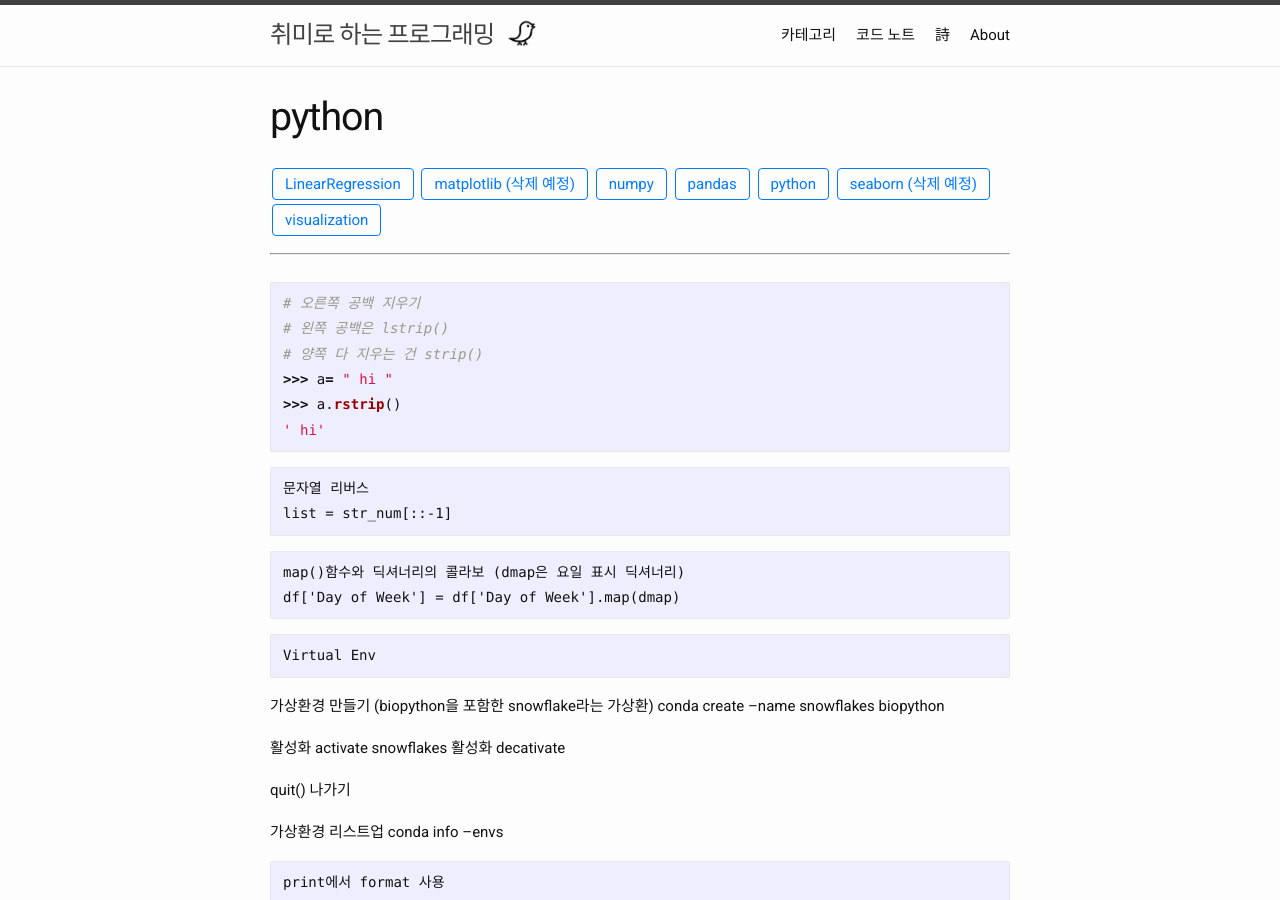
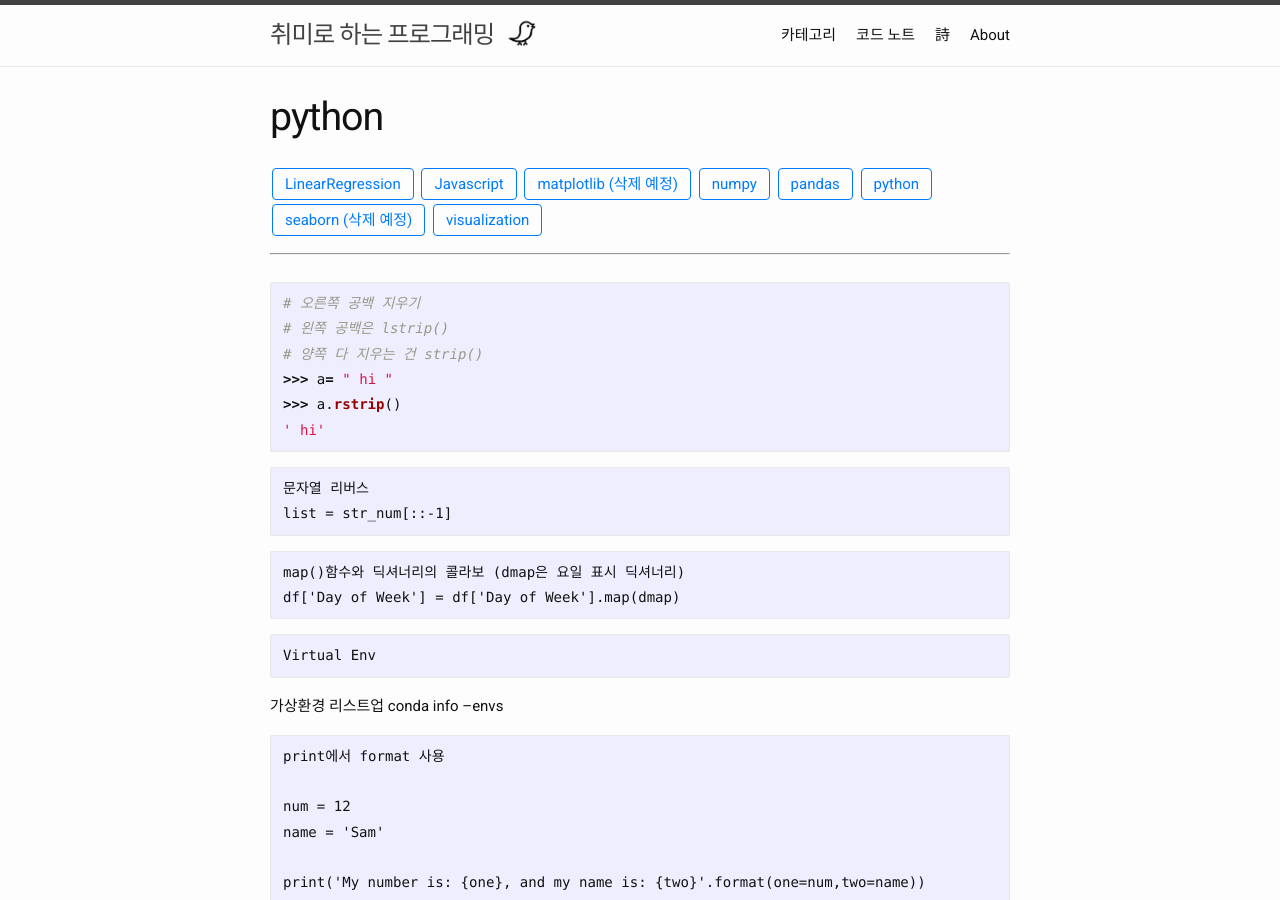
Before and after one commit to kminito/kminito.github.io, a Jekyll site: the page built from _study_notes/python.md, in a window 1280 px wide and 900 px high. Built offline with Jekyll 4.4.1, drawn with Linux system fonts in a browser that asks for light colours.

Commit message:
study note 추가

````diff
--- a/_study_notes/python.md
+++ b/_study_notes/python.md
@@ -25,16 +25,6 @@
 ```
 Virtual Env
 ```
-가상환경 만들기 (biopython을 포함한 snowflake라는 가상환)
-conda create --name snowflakes biopython
-
-
-활성화
-activate snowflakes
-활성화
-decativate
-
-quit() 나가기
 
 가상환경 리스트업
 conda info --envs
````
Also changed, not shown: _study_notes/javascript1.md (added, +74 -0 lines).
